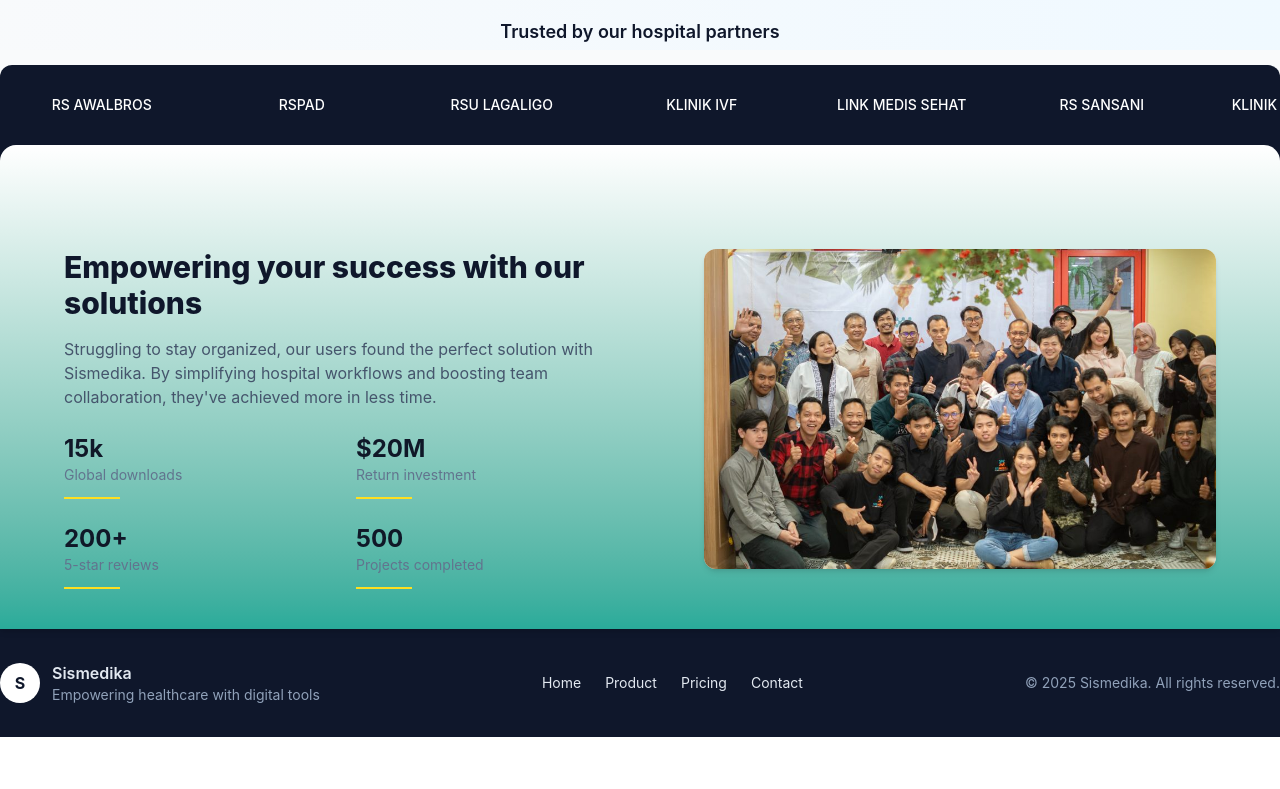
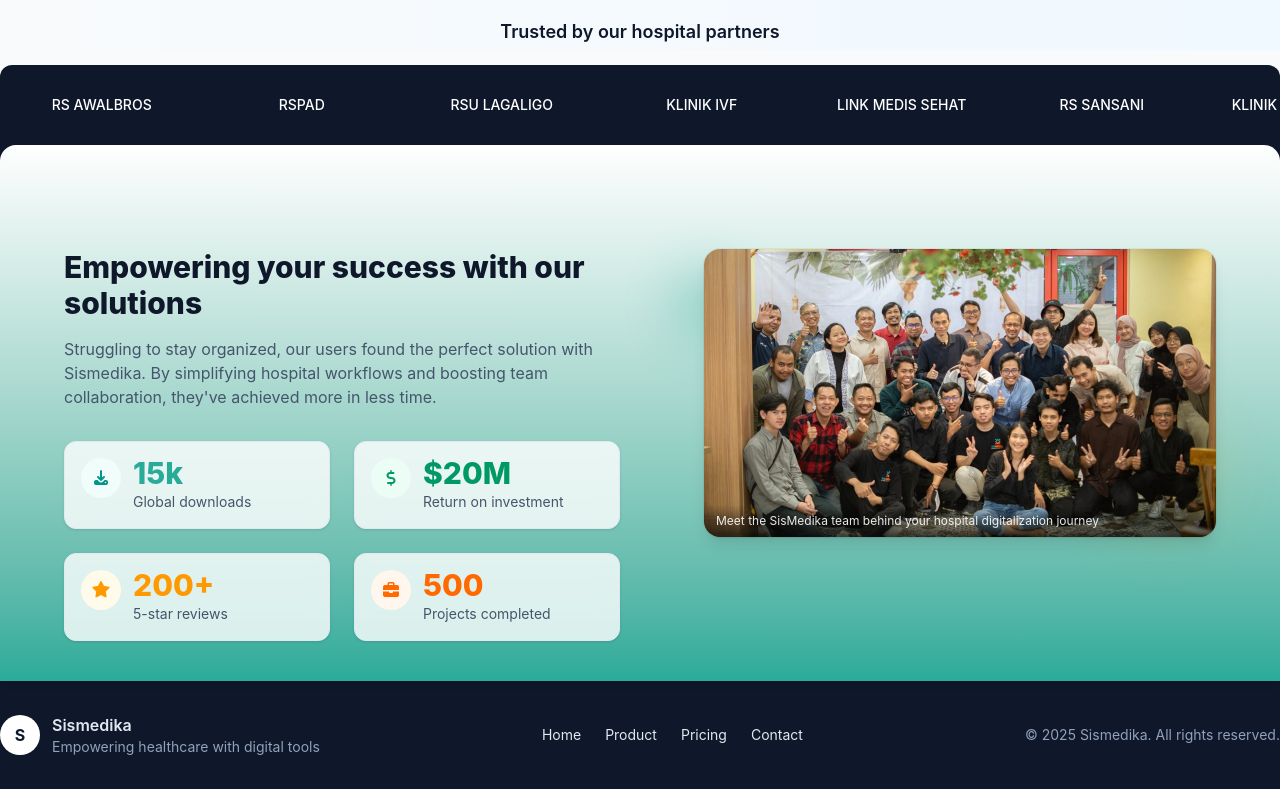
Before and after one commit to sismedikafardil/sismedika-web-reactts, a React (Vite) app: page / in a window 1280 px wide. Shown: the part 443-1232 px from the top of the page. Before the commit the page ends 1180 px from the top, so only its background shows below. Built offline with nearby package versions, Linux system fonts and the light colour scheme.

Commit message:
feat(about): card-style stats, rounded team photo with overlays, hover text, and background accents

```diff
--- a/src/components/molecules/AboutUsHome.tsx
+++ b/src/components/molecules/AboutUsHome.tsx
@@ -7,9 +7,9 @@
 				style={{ marginTop: '3em' }}
 			>
 				<div className="container mx-auto py-10 px-[5%]">
-					<div className="grid grid-cols-1 lg:grid-cols-2 gap-8 items-start" style={{ marginTop: '4em' }}>
+					<div className="grid grid-cols-1 lg:grid-cols-2 gap-10 items-start" style={{ marginTop: '4em' }}>
 						{/* left: heading + paragraph + stats */}
-						<div className="space-y-6">
+						<div className="space-y-8">
 							<div>
 								<h2 className="text-3xl font-extrabold text-slate-900">Empowering your success with our solutions</h2>
 								<p className="mt-4 text-slate-600 max-w-2xl">
@@ -18,36 +18,88 @@
 									time.
 								</p>
 							</div>
-
+							{/* stats as cards */}
 							<div className="grid grid-cols-1 sm:grid-cols-2 gap-6">
-								<div className="text-left">
-									<div className="text-2xl font-bold">15k</div>
-									<div className="text-sm text-slate-500">Global downloads</div>
-									<div className="h-0.5 bg-yellow-300 w-14 mt-3" />
+								{/* downloads */}
+								<div className="rounded-xl border border-slate-200 bg-white/80 backdrop-blur-sm p-4 shadow-sm hover:shadow-md transition-shadow">
+									<div className="flex items-start gap-3">
+										<div className="h-10 w-10 rounded-full bg-teal-50 text-teal-600 flex items-center justify-center">
+											<i className="fa-solid fa-download" aria-hidden="true"></i>
+										</div>
+										<div>
+											<div className="text-3xl font-extrabold leading-none text-[#29AB9A]">15k</div>
+											<div className="text-sm text-slate-600 mt-1">Global downloads</div>
+										</div>
+									</div>
 								</div>
-								<div className="text-left">
-									<div className="text-2xl font-bold">$20M</div>
-									<div className="text-sm text-slate-500">Return investment</div>
-									<div className="h-0.5 bg-yellow-300 w-14 mt-3" />
+								{/* ROI */}
+								<div className="rounded-xl border border-slate-200 bg-white/80 backdrop-blur-sm p-4 shadow-sm hover:shadow-md transition-shadow">
+									<div className="flex items-start gap-3">
+										<div className="h-10 w-10 rounded-full bg-emerald-50 text-emerald-600 flex items-center justify-center">
+											<i className="fa-solid fa-dollar-sign" aria-hidden="true"></i>
+										</div>
+										<div>
+											<div className="text-3xl font-extrabold leading-none text-emerald-600">$20M</div>
+											<div className="text-sm text-slate-600 mt-1">Return on investment</div>
+										</div>
+									</div>
 								</div>
-								<div className="text-left">
-									<div className="text-2xl font-bold">200+</div>
-									<div className="text-sm text-slate-500">5-star reviews</div>
-									<div className="h-0.5 bg-yellow-300 w-14 mt-3" />
+								{/* reviews */}
+								<div className="rounded-xl border border-slate-200 bg-white/80 backdrop-blur-sm p-4 shadow-sm hover:shadow-md transition-shadow">
+									<div className="flex items-start gap-3">
+										<div className="h-10 w-10 rounded-full bg-amber-50 text-amber-500 flex items-center justify-center">
+											<i className="fa-solid fa-star" aria-hidden="true"></i>
+										</div>
+										<div>
+											<div className="text-3xl font-extrabold leading-none text-amber-500">200+</div>
+											<div className="text-sm text-slate-600 mt-1">5-star reviews</div>
+										</div>
+									</div>
 								</div>
-								<div className="text-left">
-									<div className="text-2xl font-bold">500</div>
-									<div className="text-sm text-slate-500">Projects completed</div>
-									<div className="h-0.5 bg-yellow-300 w-14 mt-3" />
+								{/* projects */}
+								<div className="rounded-xl border border-slate-200 bg-white/80 backdrop-blur-sm p-4 shadow-sm hover:shadow-md transition-shadow">
+									<div className="flex items-start gap-3">
+										<div className="h-10 w-10 rounded-full bg-orange-50 text-orange-500 flex items-center justify-center">
+											<i className="fa-solid fa-briefcase" aria-hidden="true"></i>
+										</div>
+										<div>
+											<div className="text-3xl font-extrabold leading-none text-orange-500">500</div>
+											<div className="text-sm text-slate-600 mt-1">Projects completed</div>
+										</div>
+									</div>
 								</div>
 							</div>
 						</div>
 
-						{/* right: image */}
+						{/* right: image + overlays + accents */}
 						<div className="space-y-6">
-							<div className="flex justify-center lg:justify-end">
-								<div className="w-full max-w-lg h-64 md:h-80 bg-gray-50 rounded-xl overflow-hidden shadow-md">
-									<img src="/src/assets/karyawan-sismed.png" alt="Karyawan Sismedika" className="w-full h-full object-cover" />
+							<div className="relative">
+								{/* background accents */}
+								<div aria-hidden className="pointer-events-none absolute -top-6 -left-8 h-40 w-40 rounded-full bg-[radial-gradient(closest-side,_#29AB9A_30%,_transparent_60%)] opacity-30 blur-xl" />
+								<div aria-hidden className="pointer-events-none absolute -bottom-8 -right-10 h-48 w-48 rounded-full bg-[radial-gradient(closest-side,_#f59e0b_25%,_transparent_60%)] opacity-30 blur-2xl" />
+
+								<div className="flex justify-center lg:justify-end">
+									<div className="group relative w-full max-w-md md:max-w-lg h-56 md:h-72 rounded-2xl overflow-hidden shadow-lg bg-white/60 backdrop-blur supports-[backdrop-filter]:bg-white/40 ring-1 ring-black/5">
+										<img
+											src="/src/assets/karyawan-sismed.png"
+											alt="Karyawan Sismedika"
+											className="w-full h-full object-cover transition-transform duration-300 group-hover:scale-[1.02]"
+										/>
+										{/* bottom gradient caption */}
+										<div className="absolute inset-x-0 bottom-0">
+											<div className="bg-gradient-to-t from-black/70 via-black/40 to-transparent px-3 py-2">
+												<p className="text-[11px] md:text-xs text-white/90">Meet the SisMedika team behind your hospital digitalization journey</p>
+											</div>
+										</div>
+										{/* hover overlay text */}
+										<div className="absolute inset-0 flex items-center justify-center text-center px-6">
+											<div className="opacity-0 group-hover:opacity-100 transition-opacity duration-300">
+												<div className="rounded-lg bg-black/55 text-white p-3 shadow-sm">
+													<p className="text-xs md:text-sm">Our passionate team, dedicated to transforming healthcare with technology.</p>
+												</div>
+											</div>
+										</div>
+									</div>
 								</div>
 							</div>
 						</div>
```
